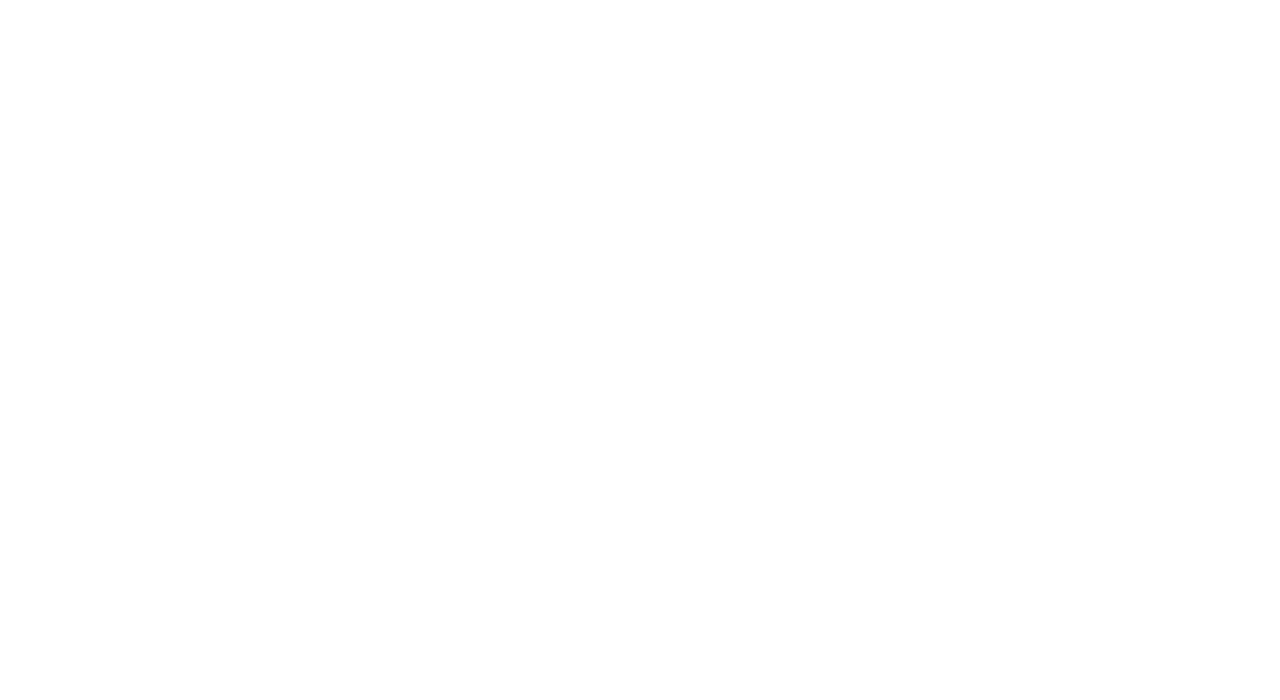
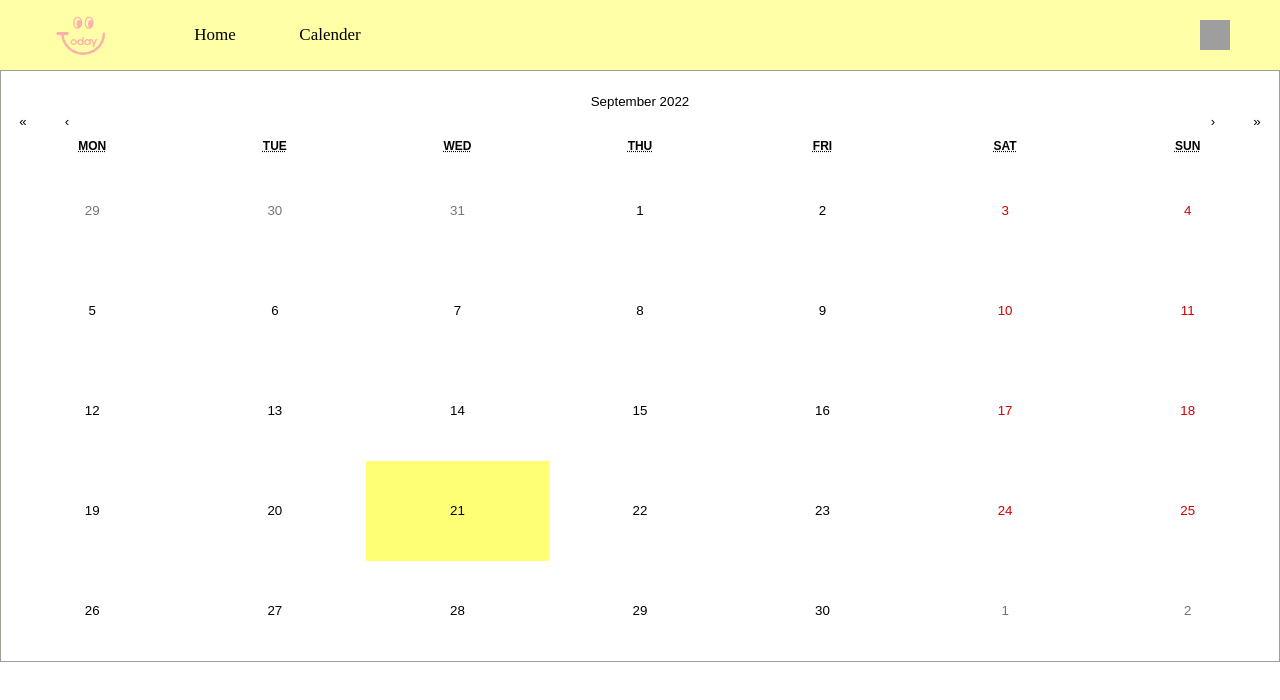
Before and after one commit to kirong99/frontnewbie, a React (Create React App) app: page /Calendar in a window 1280 px wide. Before the commit this address had no page. Shown: the top 700 px of the page. Built offline with nearby package versions, Linux system fonts and the light colour scheme; grey boxes are pictures that could not be loaded; a web font is replaced by a local one.

Commit message:
2022.09.28 캘린더 틀 완성

```diff
--- a/package.json
+++ b/package.json
@@ -8,6 +8,7 @@
     "@testing-library/react": "^13.4.0",
     "@testing-library/user-event": "^13.5.0",
     "react": "^18.2.0",
+    "react-calendar": "^3.9.0",
     "react-dom": "^18.2.0",
     "react-hook-form": "^7.36.0",
     "react-router-dom": "^6.4.1",
--- a/src/App.js
+++ b/src/App.js
@@ -3,6 +3,7 @@
 import Todo from './Main/Todo.js';
 import Join from './Login/Join.js';
 import Login from './Login/Login.js';
+import Calendar from './Main/Calendar.js';
 import { Routes, Route } from 'react-router-dom';
 import './App.css';
 import './main.css';
@@ -14,8 +15,10 @@
     <Routes>
       <Route element={<Header />}>
         <Route index element={<Todo />}/>
+        <Route path = "/Todo" element={<Todo />}/>s
         <Route path = "/Login" element={<Login />}/>
         <Route path = "/Join" element={<Join />}/>
+        <Route path = "/Calendar" element={<Calendar />}/>
       </Route>
     </Routes>
 )}
--- /dev/null
+++ b/src/Main/Calendar.css
@@ -0,0 +1,122 @@
+.react-calendar {
+    width: 1500px;
+    max-width: 100%;
+    background: white;
+    border: 1px solid #a0a096;
+    font-family: Arial, Helvetica, sans-serif;
+    line-height: 1.125em;
+  }
+  .react-calendar--doubleView {
+    width: 700px;
+  }
+  .react-calendar--doubleView .react-calendar__viewContainer {
+    display: flex;
+    margin: -0.5em;
+  }
+  .react-calendar--doubleView .react-calendar__viewContainer > * {
+    width: 50%;
+    margin: 0.5em;
+  }
+  .react-calendar,
+  .react-calendar *,
+  .react-calendar *:before,
+  .react-calendar *:after {
+    -moz-box-sizing: border-box;
+    -webkit-box-sizing: border-box;
+    box-sizing: border-box;
+  }
+  .react-calendar__navigation__label__labelText{
+    position: relative;
+    bottom: 20px;
+  }
+  .react-calendar button {
+    margin: 0;
+    border: 0;
+    outline: none;
+    height: 100px;
+  }
+  .react-calendar button:enabled:hover {
+    cursor: pointer;
+  }
+  .react-calendar__navigation {
+    display: flex;
+    height: 44px;
+    margin-bottom: 1em;
+  }
+  .react-calendar__navigation button {
+    min-width: 44px;
+    background: none;
+  }
+  .react-calendar__navigation button:disabled {
+    background-color: #f0f0f0;
+  }
+  .react-calendar__navigation button:enabled:hover,
+  .react-calendar__navigation button:enabled:focus {
+    background-color: #e6e6e6;
+  }
+  .react-calendar__month-view__weekdays {
+    text-align: center;
+    text-transform: uppercase;
+    font-weight: bold;
+    font-size: 0.75em;
+  }
+  .react-calendar__month-view__weekdays__weekday {
+    padding: 0.5em;
+  }
+  .react-calendar__month-view__weekNumbers .react-calendar__tile {
+    display: flex;
+    align-items: center;
+    justify-content: center;
+    font-size: 0.75em;
+    font-weight: bold;
+  }
+  .react-calendar__month-view__days__day--weekend {
+    color: #d10000;
+  }
+  .react-calendar__month-view__days__day--neighboringMonth {
+    color: #757575;
+  }
+  .react-calendar__year-view .react-calendar__tile,
+  .react-calendar__decade-view .react-calendar__tile,
+  .react-calendar__century-view .react-calendar__tile {
+    padding: 2em 0.5em;
+  }
+  .react-calendar__tile {
+    max-width: 100%;
+    padding: 10px 6.6667px;
+    background: none;
+    text-align: center;
+    line-height: 16px;
+  }
+  .react-calendar__tile:disabled {
+    background-color: #f0f0f0;
+  }
+  .react-calendar__tile:enabled:hover,
+  .react-calendar__tile:enabled:focus {
+    background-color: #e6e6e6;
+  }
+  .react-calendar__tile--now {
+    background: #ffff76;
+  }
+  .react-calendar__tile--now:enabled:hover,
+  .react-calendar__tile--now:enabled:focus {
+    background: #ffffa9;
+  }
+  .react-calendar__tile--hasActive {
+    background: #76baff;
+  }
+  .react-calendar__tile--hasActive:enabled:hover,
+  .react-calendar__tile--hasActive:enabled:focus {
+    background: #a9d4ff;
+  }
+  .react-calendar__tile--active {
+    background: #006edc;
+    color: white;
+  }
+  .react-calendar__tile--active:enabled:hover,
+  .react-calendar__tile--active:enabled:focus {
+    background: #1087ff;
+  }
+  .react-calendar--selectRange .react-calendar__tile--hover {
+    background-color: #e6e6e6;
+  }
--- /dev/null
+++ b/src/Main/Calendar.js
@@ -0,0 +1,15 @@
+import React, { useState } from "react";
+import Calendar from "react-calendar";
+import './Calendar.css';
+
+function MyCalendar(){
+    const [value, onChange] = useState(new Date());
+
+    return(
+        <div>
+            <Calendar onChange={onChange} value={value} />
+        </div>
+    )
+}
+
+export default Calendar;
--- a/src/Main/header.js
+++ b/src/Main/header.js
@@ -14,8 +14,8 @@
                         <img className='logo_img' src={logo} alt='logo'/>
                     </div>
                     <ul className='menu'>
-                        <li className='on'><a>Home</a></li>
-                        <li><a>Calender</a></li>
+                        <li className='on'><a><Link to="/Todo" className='link'>Home</Link></a></li>
+                        <li><a><Link to="/Calendar" className='link'>Calender</Link></a></li>
                     </ul>
                     <div className='login_ico'>
                         <Link to="/login">
--- a/src/header.css
+++ b/src/header.css
@@ -1,3 +1,4 @@
+a{list-style: none;}
 .wrap{margin: 0 auto; }
 .header{width: 100%; height: 70px; background-color: rgb(255 255 0 / 34%);}
 .header-width{max-width: 1920px; margin: 0 auto; height: 100%;}
@@ -8,6 +9,7 @@
 .header .menu li:nth-child(1){width: 70px;}
 .header .menu li:nth-child(2){margin-left: 25px; width: 110px;}
 .header .menu li:hover{border-bottom: 5px solid #ffaeae;}
+.header .menu li .link{text-decoration: none;color: #000;}
 .header .menu a{font-size: 17px; font-family: Leferi;}
 .header .login_ico{float:right; margin: 20px 50px 0 0; width: 30px; height: 30px;}
 .header .login_ico img{width: 100%; height: 100%; margin: 0;}
```
Also changed, not shown: 1 other file (tests, documents, lock files or other folders).
